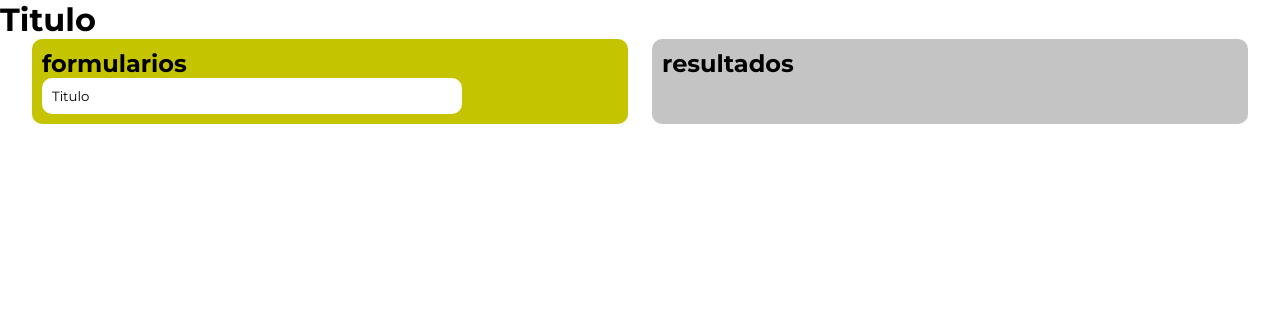
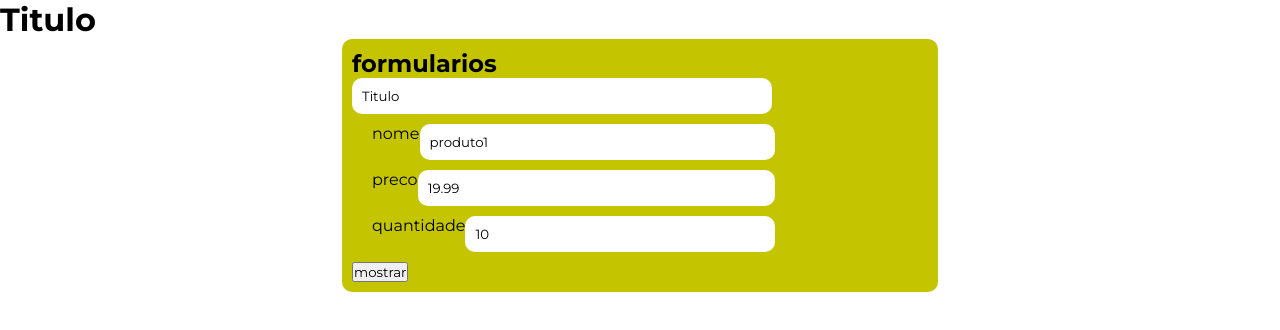
Before and after one commit to matheushodecker/revisao-pt1, a Vue app: page / in a window 1280 px wide. Shown: the top 330 px of the page. Built offline with nearby package versions, Linux system fonts and the light colour scheme.

Commit message:
formularios

```diff
--- a/src/App.vue
+++ b/src/App.vue
@@ -1,8 +1,19 @@
 <script setup>
-import { ref } from 'vue'
+import { reactive, ref } from 'vue'
 
 const titulo = ref('Titulo')
+const mostrarResultado = ref(false)
 
+const produto = reactive({
+  nome: 'produto1',
+  preco: 19.99,
+  quantidade: 10,
+  categorias: []
+})
+
+function formatarPreco(preco) {
+  return `R$ ${preco.toFixed(2).replace('.', ',')}`
+}
 </script>
 
 <template>
@@ -11,9 +22,32 @@ const titulo = ref('Titulo')
     <div class="formularios">
       <h2>formularios</h2>
       <input type="text" v-model="titulo">
+      <form @submit.prevent="mostrarResultado = !mostrarResultado">
+        <div class="row">
+          <label for="">nome</label>
+          <input type="text" v-model="produto.nome">
+        </div>
+        <div class="row">
+          <label for="">preco</label>
+          <input type="number" v-model="produto.preco">
+        </div>
+        <div class="row">
+          <label for="">quantidade</label>
+          <input type="number" v-model="produto.quantidade">
+        </div>
+        <button type="submit">mostrar</button>
+      </form>
     </div>
-    <div class="resultado">
+
+
+    <div v-if="mostrarResultado" class="resultado">
       <h2>resultados</h2>
+
+      <p>nome: {{ produto.nome }}</p>
+      <p>preco: {{ formatarPreco(produto.preco) }}</p>
+      <P>quantidade: {{ produto.quantidade }}</P>
+      <p>categoria: {{ produto.categoria }}</p>
+      <p>{{ mostrarResultado }}</p>
     </div>
   </div>
 </template>
@@ -38,6 +72,13 @@ const titulo = ref('Titulo')
   background-color: #c4c500;
 }
 
+.row {
+  margin: 10px 20px;
+  width: 70%;
+  display: flex;
+  justify-content: space-between;
+}
+
 .resultado {
   background-color: #c4c4c4;
 }
--- a/src/assets/main.css
+++ b/src/assets/main.css
@@ -9,6 +9,7 @@ input {
   border-radius: 10px;
   border: 0;
   width: 400px;
+
 }
 
 input:hover {
```
